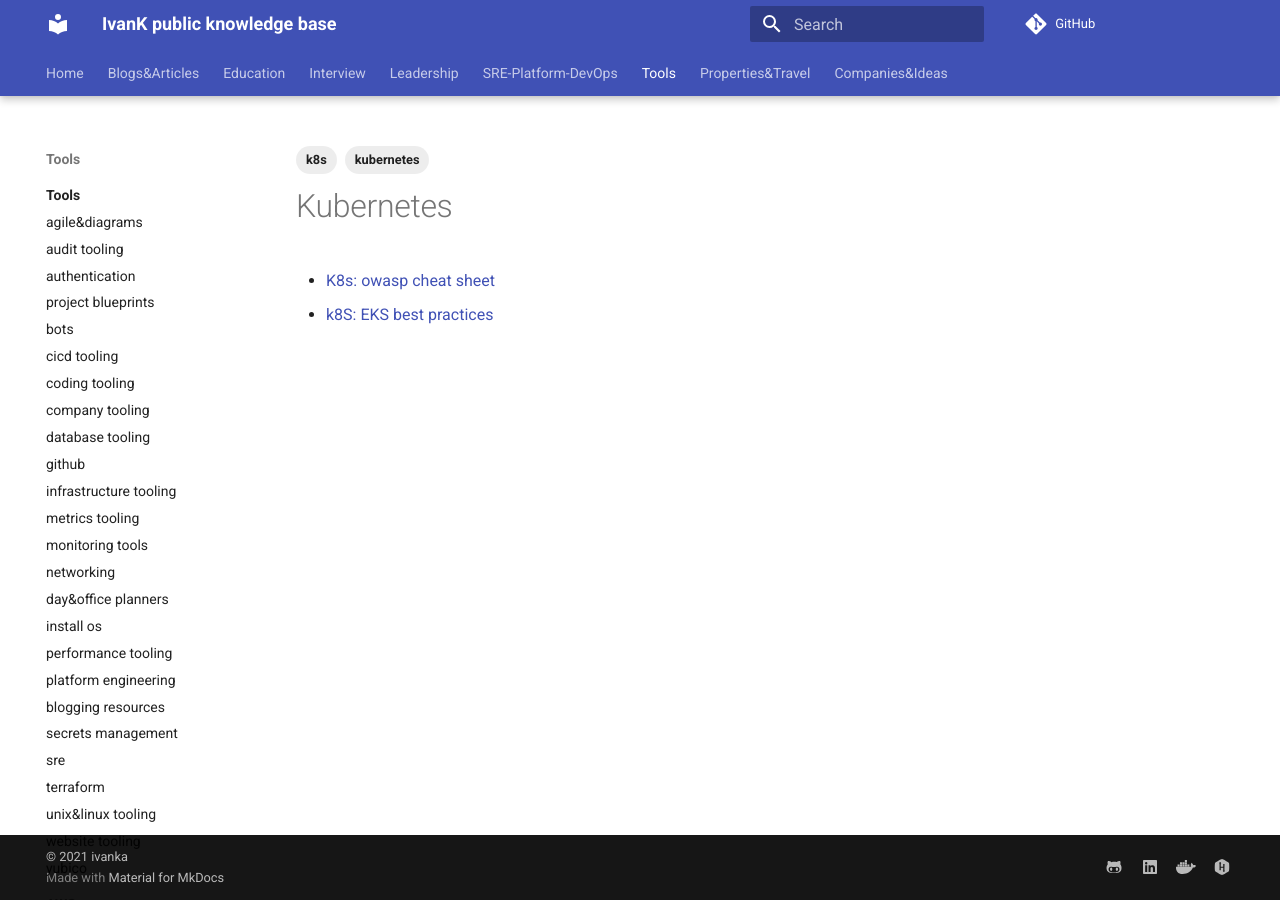
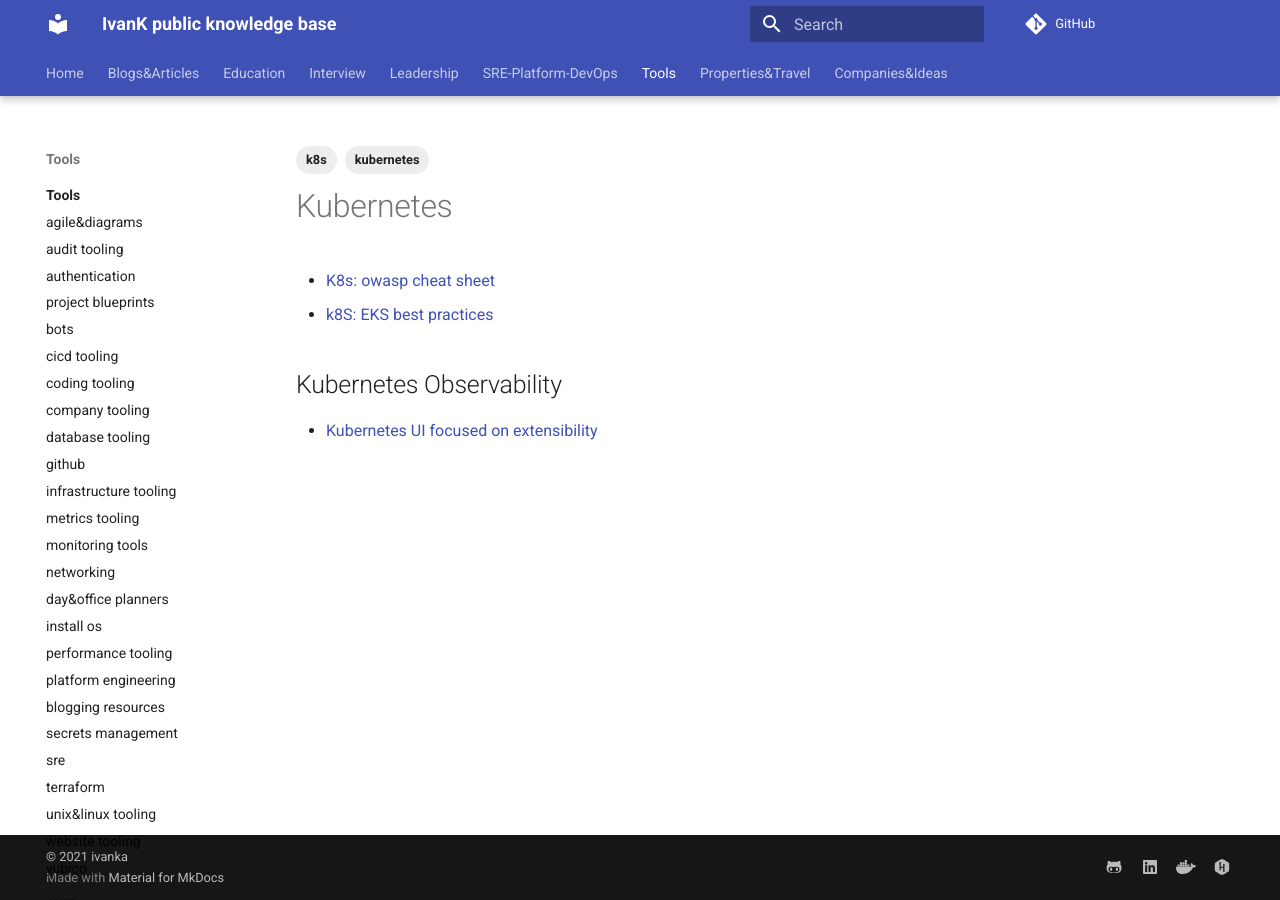
Before and after one commit to ivankatliarchuk/knowledge-base, an MkDocs documentation site: the page built from docs/tools/kubernetes/index.md, in a window 1280 px wide. Built offline with MkDocs 1.6.1 and Material for MkDocs 9.7.7, drawn with Linux system fonts in a browser that asks for light colours; comment, search, counter and statistics services are not loaded.

Commit message:
added k8s observability
Signed-off-by: ivan katliarchuk <ivan.katliarchuk@gmail.com>

```diff
--- a/docs/tools/kubernetes/index.md
+++ b/docs/tools/kubernetes/index.md
@@ -10,3 +10,7 @@
 
 - [K8s: owasp cheat sheet](https://cheatsheetseries.owasp.org/cheatsheets/Kubernetes_Security_Cheat_Sheet.html)
 - [k8S: EKS best practices](https://aws.github.io/aws-eks-best-practices/security/docs/)
+
+## Kubernetes Observability
+
+- [Kubernetes UI focused on extensibility](https://headlamp.dev/)
```
Also changed, not shown: docs/tools/cyber-sec/offsec.md (+6 -0 lines), docs/tools/infrastructure.md (+0 -6 lines).
